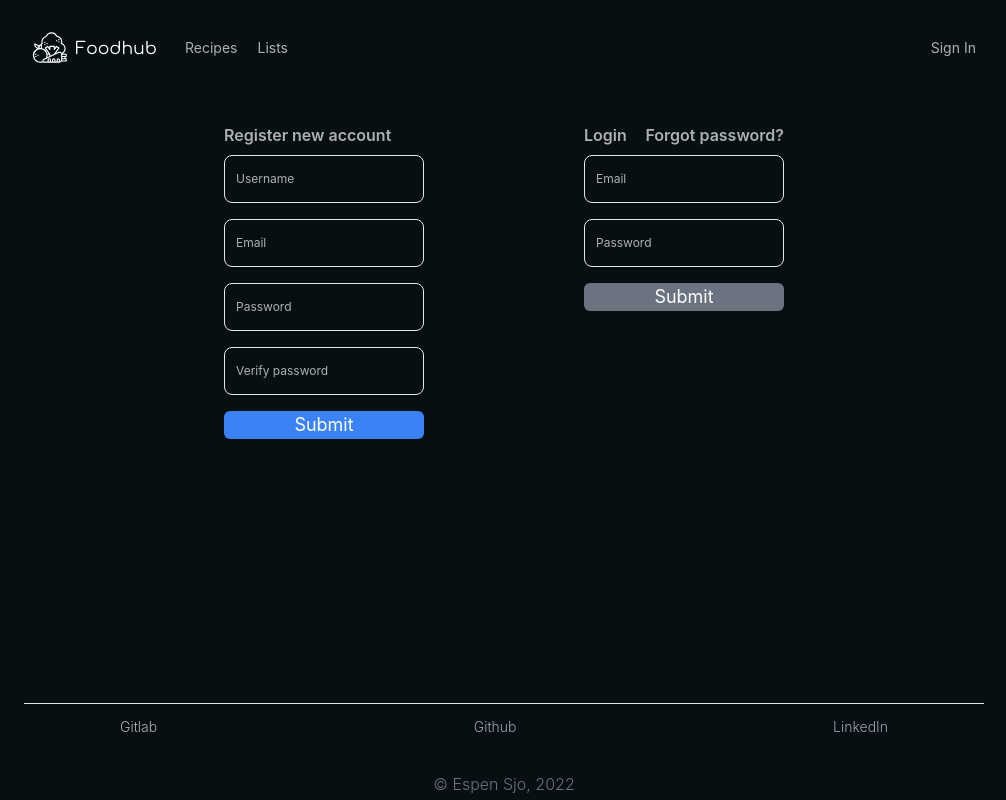
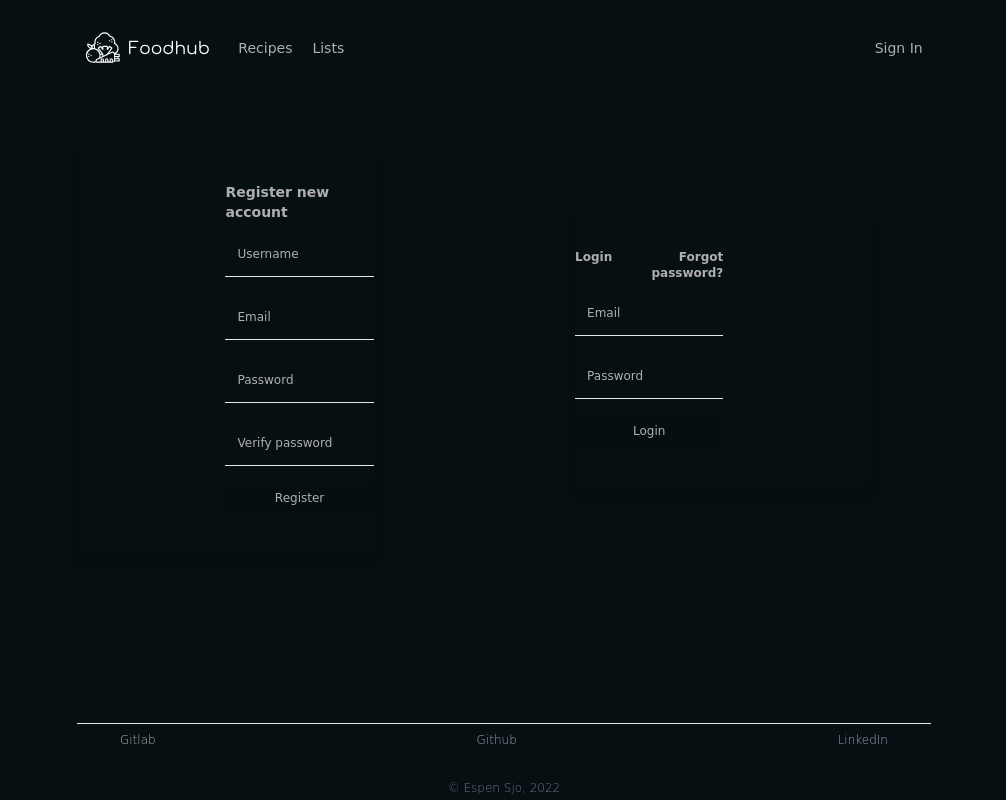
Before and after one commit to 0xSkrra/FoodFE, a React (Create React App) app: page /sign-in in a window 1280 px wide. Shown: the whole page, without its empty margins (136-1142 px from the left). Built offline with nearby package versions, Linux system fonts and the light colour scheme.

Commit message:
refactor: styling changes

```diff
--- a/src/App.css
+++ b/src/App.css
@@ -41,13 +41,15 @@
   --background-color-primary: #061013;
   --hover-color-primary: #E7BBCB;
   --hover-color-secondary: #AF96AC;
-  --background-color-secondary: #273038;
+  --background-color-secondary: #050e11;
   --text-color-secondary: #C2CACD;
+  --dark-text-color: #061013;
 }
 
 #root{
   background-color: var(--background-color-primary);
   color: var(--text-color-primary);
+  font-family: Dejavu Sans;
 }
 a:hover{
   color: var(--hover-color-primary);
@@ -73,3 +75,13 @@ a:hover{
 .standard-text-color{
   color: var(--text-color-primary)
 }
+.input-active-label{
+  color: var(--text-color-secondary)
+}
+.secondary-bg{
+  background-color: var(--background-color-secondary);
+}
+.hover-bg:hover{
+  background-color: var(--hover-color-primary);
+  color: var(--dark-text-color);
+}
--- a/src/Components/Forms/loginForm.tsx
+++ b/src/Components/Forms/loginForm.tsx
@@ -13,24 +13,24 @@ export const LoginForm = () => {
         isOpen={isOpen}
         setIsOpen={() => setIsOpen((prev) => !prev)}
       />
-      <form className="flex flex-col items-center md:items-start md:flex-col-reverse sm:flex-row w-full py-10 shadow-lg  sm:rounded-md">
+      <form className="flex flex-col items-center md:items-start md:flex-col-reverse sm:flex-row w-5/6 py-10 shadow-lg  sm:rounded-md">
         <div className="w-full sm:w-1/2 max-w-lg">
           <div className="flex flex-row space-x-2 w-full mb-2">
             <div>
-              <h1 className="text text-start font-semibold">Login</h1>
+              <h1 className="text-xs text-start font-semibold">Login</h1>
             </div>
             <div className="w-full">
               <h1
                 onClick={() => setIsOpen(!isOpen)}
-                className="text h1-link text-end font-semibold"
+                className="text-xs h1-link text-end font-semibold"
               >
                 Forgot password?
               </h1>
             </div>
           </div>
 
-          <div className="divide-y divide-gray-200">
-            <div className=" text-base leading-6 space-y-4 sm:text-lg sm:leading-7">
+          <div className=" divide-gray-200">
+            <div className=" text-xs space-y-4 sm:text-lg ">
               <FloatLabelInput
                 label={"Email"}
                 value={email}
@@ -44,12 +44,12 @@ export const LoginForm = () => {
                 id={"password-login"}
                 onChange={(v) => setPassword(v.target.value)}
               />
-              <div className="relative">
+              <div className="flex -mt-6">
                 <button
                   type="submit"
-                  className="bg-gray-500 text-white rounded-md w-full"
+                  className="secondary-bg standard-text-color transition ease-in-out delay-80 h-8 hover-bg transition-200 text-xs rounded-md w-full"
                 >
-                  Submit
+                  Login
                 </button>
               </div>
             </div>
--- a/src/Components/Forms/registerForm.tsx
+++ b/src/Components/Forms/registerForm.tsx
@@ -7,15 +7,15 @@ export const RegisterForm = () => {
   const [verifyPassword, setVerifyPassword] = useState("")
   const [password, setPassword] = useState("")
   return (
-    <form className="flex flex-col items-center md:items-end md:flex-col-reverse sm:flex-row w-full py-10 shadow-lg  sm:rounded-md">
+    <form className="flex flex-col items-center md:items-end md:flex-col-reverse sm:flex-row w-5/6 py-10 shadow-lg  sm:rounded-md">
       <div className="w-full sm:w-1/2 max-w-lg">
         <div className="mb-2">
-          <h1 className="text text-start font-semibold">
+          <h1 className="text-sm text-start font-semibold">
             Register new account
           </h1>
         </div>
         <div className="divide-y divide-gray-200">
-          <div className="text-base leading-6 space-y-4 sm:text-lg sm:leading-7">
+          <div className="text-xs leading-6 space-y-4 sm:text-sm sm:leading-7">
             <FloatLabelInput
               label={"Username"}
               value={username}
@@ -45,9 +45,9 @@ export const RegisterForm = () => {
             <div className="flex content-center">
               <button
                 type="submit"
-                className="bg-blue-500 text-white rounded-md w-full"
+                className="secondary-bg standard-text-color transition ease-in-out delay-80 h-8 hover-bg transition-200 text-xs rounded-md w-full"
               >
-                Submit
+                Register
               </button>
             </div>
           </div>
--- a/src/Components/Layout/footer.tsx
+++ b/src/Components/Layout/footer.tsx
@@ -3,14 +3,14 @@ import React from "react"
 const Footer = () => {
   return (
     <div className="flex flex-col items-center">
-      <footer className="w-9/12 border-t text-bold">
+      <footer className="w-8/12 border-t text-bold">
         <div className="">
-          <ul className="max-w-screen-md mx-auto text-lg font-light flex flex-wrap justify-between">
+          <ul className="max-w-screen-md mx-auto text-xs font-light flex flex-wrap justify-between">
             <li className="my-2">
               <a
                 target="_blank"
                 rel="noreferrer"
-                className="text-sm text-medium transition-colors duration-200"
+                className="text-xs text-medium transition-colors duration-200"
                 href="https://gitlab.com/users/esp0x1"
               >
                 Gitlab
@@ -20,7 +20,7 @@ const Footer = () => {
               <a
                 target="_blank"
                 rel="noreferrer"
-                className="text-sm text-gray-400 hover:text-gray-800 dark:text-gray-300 dark:hover:text-white transition-colors duration-200"
+                className="text-xs text-gray-400 hover:text-gray-800 dark:text-gray-300 dark:hover:text-white transition-colors duration-200"
                 href="https://github.com/0xSkrra"
               >
                 Github
@@ -30,14 +30,14 @@ const Footer = () => {
               <a
                 target="_blank"
                 rel="noreferrer"
-                className="text-sm text-gray-400 hover:text-gray-800 dark:text-gray-300 dark:hover:text-white transition-colors duration-200"
+                className="text-xs text-gray-400 hover:text-gray-800 dark:text-gray-300 dark:hover:text-white transition-colors duration-200"
                 href="https://no.linkedin.com/in/espen-sjo-72aaa7236"
               >
                 LinkedIn
               </a>
             </li>
           </ul>
-          <div className="text-center text-gray-500 dark:text-gray-200 pt-8 sm:pt-6 pb-1 font-light flex items-center justify-center">
+          <div className="text-center text-xs text-gray-500 dark:text-gray-200 pt-8 sm:pt-6 pb-1 font-light flex items-center justify-center">
             © Espen Sjo, 2022
           </div>
         </div>
--- a/src/Components/Layout/index.tsx
+++ b/src/Components/Layout/index.tsx
@@ -6,14 +6,14 @@ interface LayoutProps {
 }
 const Layout = ({ children }: LayoutProps) => {
   return (
-    <div className="min-h-screen flex flex-col justify-between content-between">
-      <div className="flex flex-row min-h-full justify-center">
-        <div className="h-full mt-5  flex flex-col w-9/12">
+    <div className="min-h-screen h-screen w-screen flex flex-col justify-between content-between">
+      <div className="flex h-full flex-row justify-center">
+        <div className="h-full pt-5 pb-1 flex flex-col w-8/12">
           <div className="flex w-full flex-row sm:flex-row">
             <NavBar />
           </div>
-          <div className="flex min-h-full min-w-full mt-2 flex-row sm:flex-row">
-            <main className="min-w-full min-h-full">{children}</main>
+          <div className="flex h-full w-full mt-2 flex-row sm:flex-row">
+            <main className="w-full h-full">{children}</main>
           </div>
         </div>
       </div>
--- a/src/Components/utilities/FloatLabelInput.tsx
+++ b/src/Components/utilities/FloatLabelInput.tsx
@@ -20,12 +20,12 @@ export const FloatLabelInput = ({
         defaultValue={value || ""}
         id={id}
         autoComplete="off"
-        className="block px-2.5 pb-2.5 pt-4 w-full text-sm rounded-lg border appearance-none focus:outline-none focus:ring-0 peer"
+        className="block px-2.5 pb-2.5 pt-4 w-full text-sm border-b appearance-none focus:outline-none focus:ring-0 peer"
         placeholder=" "
       />
       <label
         htmlFor={id}
-        className="absolute text-xs select-none duration-300 transform -translate-y-4 scale-75 top-2 z-10 origin-[0] px-2 peer-focus:px-2 peer-focus:text-blue-300 peer-placeholder-shown:scale-100 peer-placeholder-shown:-translate-y-1/2 peer-placeholder-shown:top-1/2 peer-focus:top-2 peer-focus:scale-75 peer-focus:-translate-y-4 left-1"
+        className="absolute text-xs select-none duration-300 transform -translate-y-4 scale-75 top-2 z-10 origin-[0] px-2 peer-focus:px-2 peer-focus:input-active-label peer-placeholder-shown:scale-100 peer-placeholder-shown:-translate-y-1/2 peer-placeholder-shown:top-1/2 peer-focus:top-2 peer-focus:scale-75 peer-focus:-translate-y-4 left-1"
       >
         {label}
       </label>
--- a/src/Pages/SignInPage.tsx
+++ b/src/Pages/SignInPage.tsx
@@ -3,12 +3,12 @@ import { RegisterForm } from "../Components/Forms/registerForm"
 
 const SignInPage = () => {
   return (
-    <div className="w-full h-full flex flex-col sm:flex-row">
-      <div className="basis-5/12">
+    <div className="w-full h-full justify-center flex flex-col sm:flex-row">
+      <div className="flex basis-5/12 h-5/6 items-center">
         <RegisterForm />
       </div>
       <div className="basis-2/12"></div>
-      <div className="basis-5/12">
+      <div className="flex basis-5/12 h-5/6 items-center">
         <LoginForm />
       </div>
     </div>
```
Also changed, not shown: src/Components/utilities/ListItem.tsx (+107 -66 lines).
